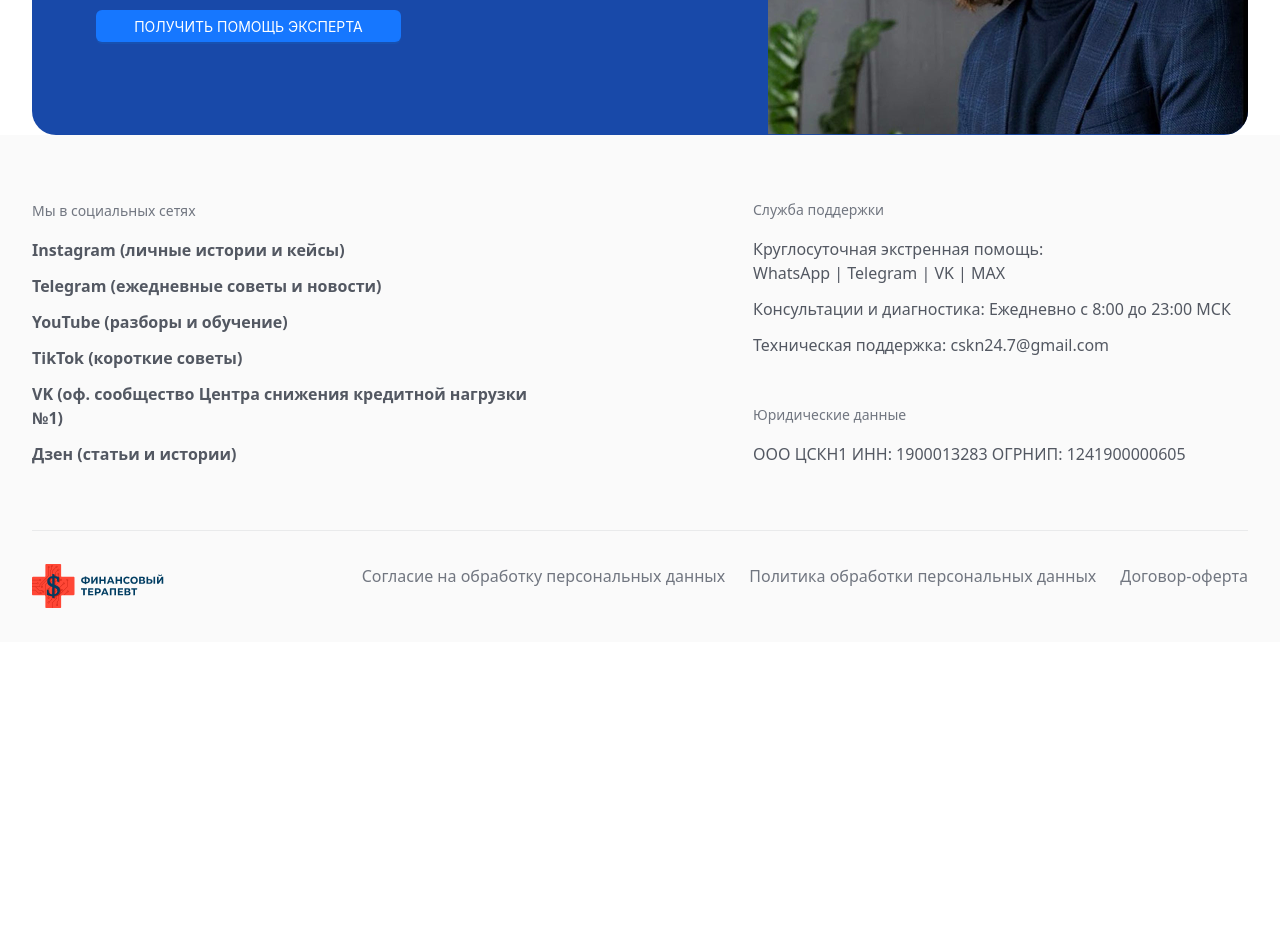
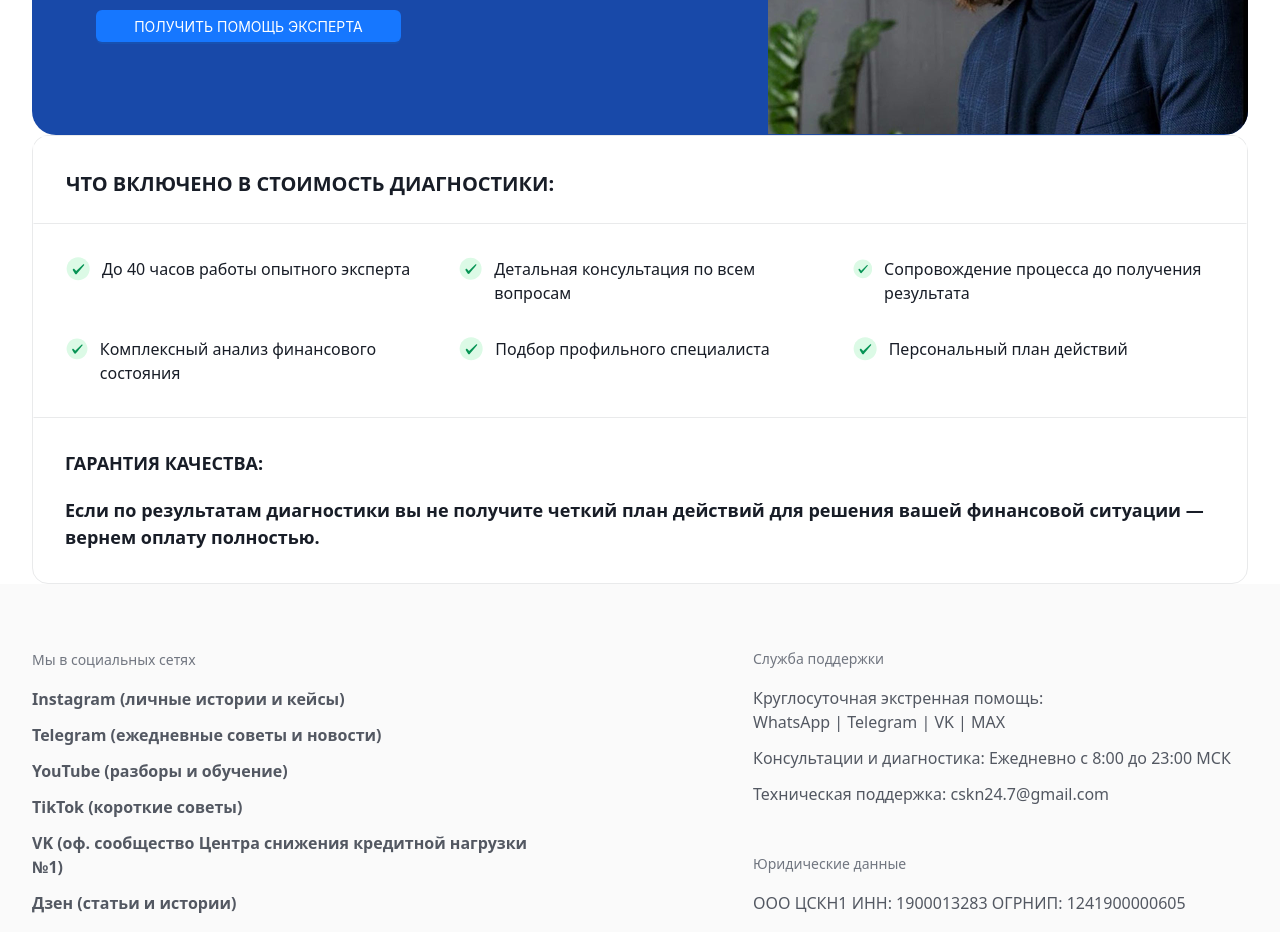
Before and after one commit to TolykbaevIlyas/financyTherapy, a React (Vite) app: page / in a window 1280 px wide. Shown: the part 3640-4572 px from the top of the page. Before the commit the page ends 4282 px from the top, so only its background shows below. Built offline with nearby package versions, Linux system fonts and the light colour scheme.

Commit message:
add: IncludeInDiagnostics

```diff
--- a/src/app/App.tsx
+++ b/src/app/App.tsx
@@ -14,6 +14,7 @@ import FeaturesSection from '../widgets/FeaturesSection';
 import Footer from '../widgets/Footer';
 import Header from '../widgets/Header';
 import { Hero } from '../widgets/Hero';
+import IncludedInDiagnostics from '../widgets/IncludedInDiagnostics';
 import SolvedCases from '../widgets/SolvedCases';
 import { featuresSolvedCases } from '../widgets/SolvedCases/SolvedCasesData';
 
@@ -81,6 +82,7 @@ function App() {
 
           <SolvedCases card={featuresSolvedCases} />
           <BiographyArkadi />
+          <IncludedInDiagnostics />
         </main>
 
         <Footer />
--- /dev/null
+++ b/src/shared/assets/icons/Check.tsx
@@ -0,0 +1,20 @@
+import React from 'react';
+
+const Check = () => {
+  return (
+    <svg width="24" height="24" viewBox="0 0 25 25" fill="none" xmlns="http://www.w3.org/2000/svg">
+      <path
+        d="M0.666992 12.333C0.666992 5.70559 6.03958 0.333008 12.667 0.333008C19.2944 0.333008 24.667 5.70559 24.667 12.333C24.667 18.9604 19.2944 24.333 12.667 24.333C6.03958 24.333 0.666992 18.9604 0.666992 12.333Z"
+        fill="#DCFAE6"
+      />
+      <path
+        fill-rule="evenodd"
+        clip-rule="evenodd"
+        d="M17.763 7.72268L10.603 14.6327L8.70301 12.6027C8.35301 12.2727 7.80301 12.2527 7.40301 12.5327C7.01301 12.8227 6.90301 13.3327 7.14301 13.7427L9.39301 17.4027C9.61301 17.7427 9.99301 17.9527 10.423 17.9527C10.833 17.9527 11.223 17.7427 11.443 17.4027C11.803 16.9327 18.673 8.74268 18.673 8.74268C19.573 7.82268 18.483 7.01268 17.763 7.71268V7.72268Z"
+        fill="#079455"
+      />
+    </svg>
+  );
+};
+
+export default Check;
--- /dev/null
+++ b/src/widgets/IncludedInDiagnostics/index.ts
@@ -0,0 +1,2 @@
+import IncludedInDiagnostics from './ui/IncludedInDiagnostics';
+export default IncludedInDiagnostics;
--- /dev/null
+++ b/src/widgets/IncludedInDiagnostics/ui/IncludedInDiagnostics.tsx
@@ -0,0 +1,90 @@
+import React from 'react';
+import ContainerWrapper from '../../../shared/ui/ContainerWrapper';
+import Check from '../../../shared/assets/icons/Check';
+
+const IncludedInDiagnostics = () => {
+  return (
+    <>
+      <ContainerWrapper>
+        <div className="border-1 border-[#E9EAEB] rounded-[16px]">
+          <div className="border-1 border-b-[#E9EAEB] pt-[32px] pb-[24px] px-[32px] text-start">
+            <h2 className="text-[#181D27] hidden md:block text-[20px] font-semibold">
+              ЧТО ВКЛЮЧЕНО В СТОИМОСТЬ ДИАГНОСТИКИ:
+            </h2>
+            <h2 className="text-[#181D27] block md:hidden text-[20px] font-semibold">
+              ВЫ ПОЛУЧАЕТЕ:
+            </h2>
+          </div>
+          <div className="border-1 border-b-[#E9EAEB] p-[32px]">
+            <ul className="grid gap-[32px] justify-items-start grid-cols-1 md:grid-cols-3 text-start">
+              <li className="flex  gap-[12px] max-w-[362px] w-full">
+                <Check />
+                <span className=" text-[#181D27] hidden md:block text-[16px]">
+                  До 40 часов работы опытного эксперта
+                </span>
+                <span className=" text-[#181D27] block md:hidden text-[16px]">
+                  До 40 часов работы эксперта
+                </span>
+              </li>
+              <li className="flex gap-[12px] max-w-[362px]">
+                <Check />
+                <span className=" text-[#181D27] hidden md:block text-[16px]">
+                  Детальная консультация по всем вопросам
+                </span>
+                <span className=" text-[#181D27] block md:hidden text-[16px]">
+                  Комплексный анализ
+                </span>
+              </li>
+              <li className="flex gap-[12px] max-w-[362px]">
+                <Check />
+                <span className=" text-[#181D27] hidden md:block text-[16px]">
+                  Сопровождение процесса до получения результата
+                </span>
+                <span className=" text-[#181D27] block md:hidden text-[16px]">
+                  Персональный план
+                </span>
+              </li>
+              {/* +++++++++++++++++++++++++++++++++++++++++++++++++++++++++++++++++++++++++++ */}
+              <li className="flex gap-[12px] max-w-[362px] w-full">
+                <Check />
+                <span className=" text-[#181D27] hidden md:block text-[16px]">
+                  Комплексный анализ финансового состояния
+                </span>
+                <span className=" text-[#181D27] block md:hidden text-[16px]">Консультацию</span>
+              </li>
+              <li className="flex gap-[12px] max-w-[362px]">
+                <Check />
+                <span className=" text-[#181D27] hidden md:block text-[16px]">
+                  Подбор профильного специалиста
+                </span>
+                <span className=" text-[#181D27] block md:hidden text-[16px]">
+                  Подбор специалиста
+                </span>
+              </li>
+              <li className="flex gap-[12px] max-w-[362px]">
+                <Check />
+                <span className=" text-[#181D27] hidden md:block text-[16px]">
+                  Персональный план действий
+                </span>
+                <span className=" text-[#181D27] block md:hidden text-[16px]">
+                  Сопровождение до результата
+                </span>
+              </li>
+            </ul>
+          </div>
+
+          <div className="flex flex-col gap-[20px] text-[18px] text-[#181D27] font-semibold text-start p-[32px]">
+            <h2 className="">ГАРАНТИЯ КАЧЕСТВА:</h2>
+            <p className="hidden md:block">
+              Если по результатам диагностики вы не получите четкий план действий для решения вашей
+              финансовой ситуации — вернем оплату полностью.
+            </p>
+            <p className="block md:hidden">Нет четкого плана = возврат денег</p>
+          </div>
+        </div>
+      </ContainerWrapper>
+    </>
+  );
+};
+
+export default IncludedInDiagnostics;
```
